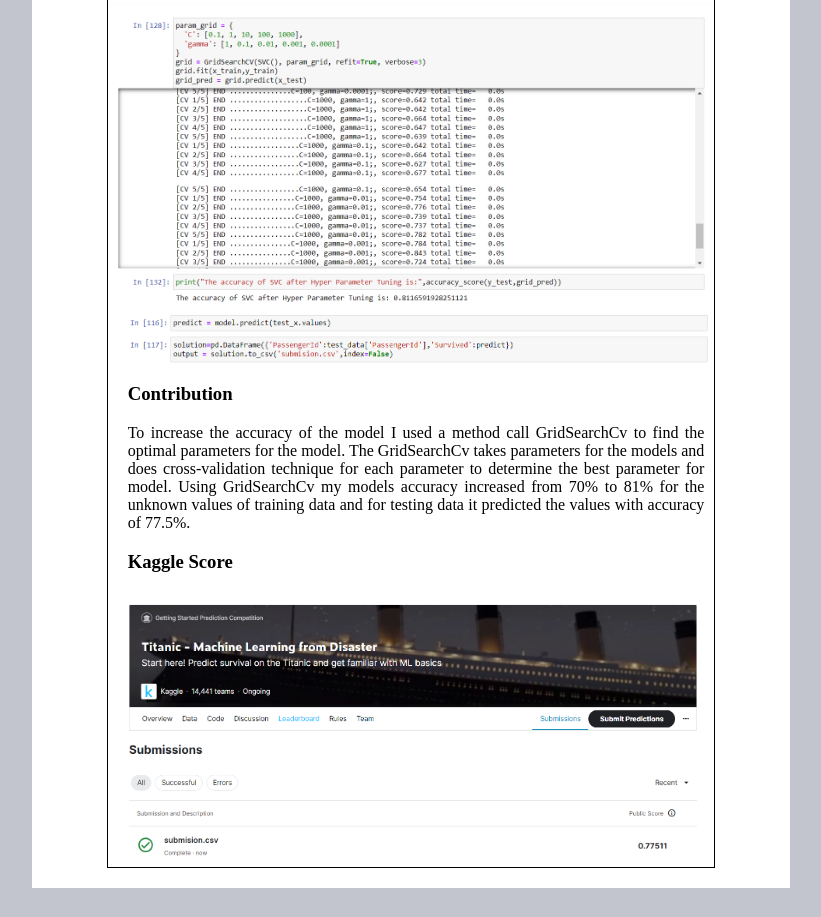
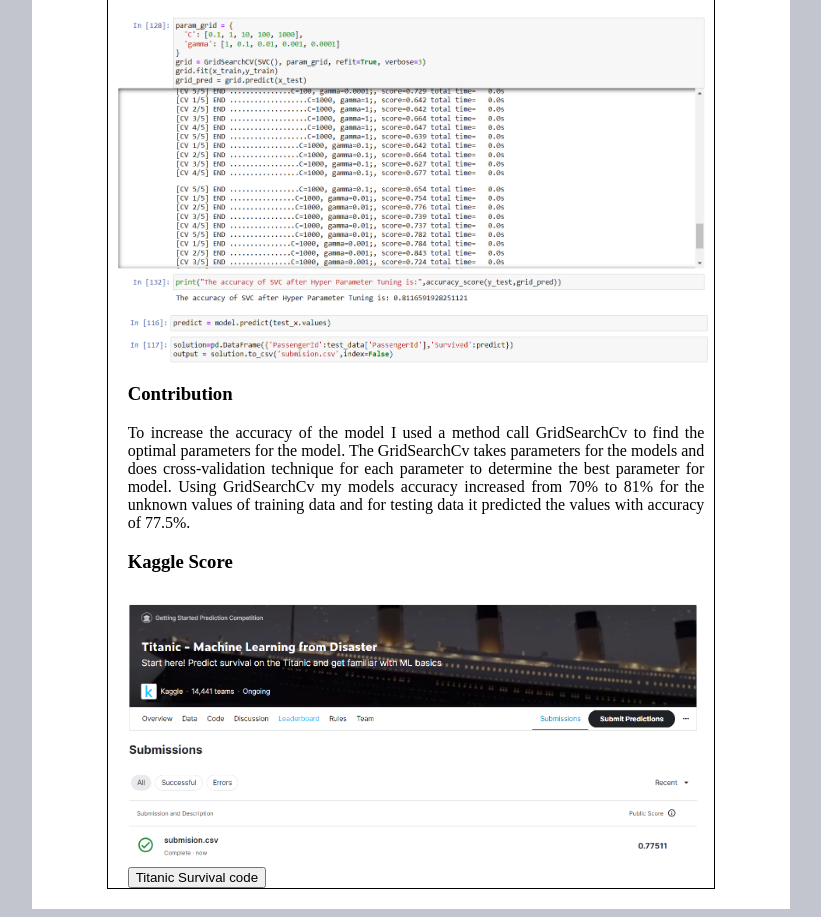
Before and after one commit to sanjayVontela/Portfolio, a plain HTML site: page blogs/blog.html in a window 1280 px wide. Shown: the part 2591-3508 px from the top of the page, without its empty margins (229-1050 px from the left). Before the commit the page ends 3487 px from the top, so only its background shows below. Drawn offline with Linux system fonts and the light colour scheme.

Commit message:
initial commit

```diff
--- a/blogs/blog.html
+++ b/blogs/blog.html
@@ -52,6 +52,10 @@
                <h3 class="heading2"><b>Kaggle Score</b></h2>
                 <img src="12.png" alt="">
 
+                <div class="heading2">
+                    <a  href="code.zip" download="Titanic"><button>Titanic Survival code</button></a>
+                </div>
+
         </div>
 
     </section>
```
Also changed, not shown: 2 other files.
